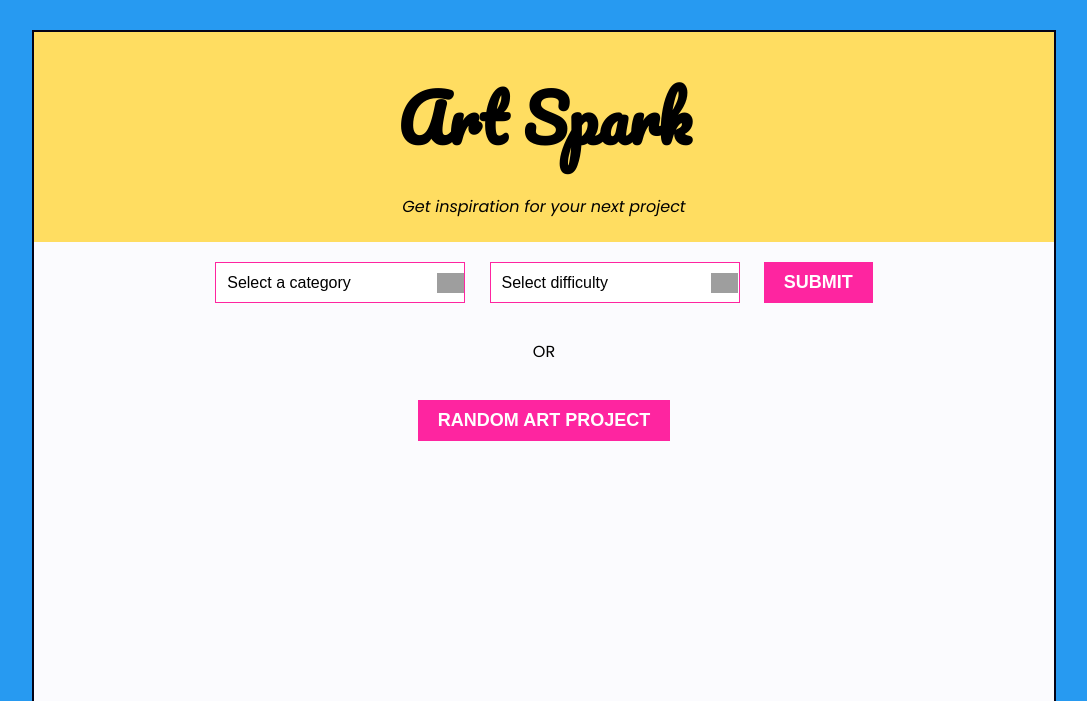
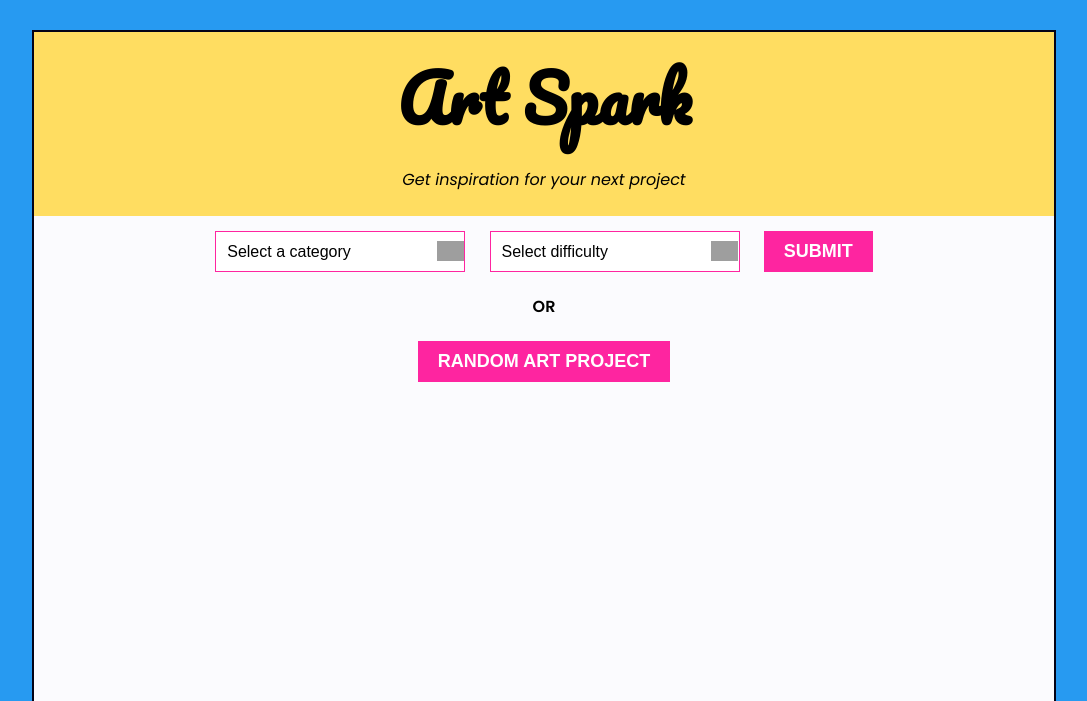
Before and after one commit to DeniseLewis1/art-spark, a Flask app: page / in a window 1280 px wide. Shown: the top 701 px of the page, without its empty margins (96-1183 px from the left). Run offline with Flask 2, Linux system fonts and the light colour scheme; grey boxes are pictures that could not be loaded.

Commit message:
Adjust margins and padding

```diff
--- a/static/styles.css
+++ b/static/styles.css
@@ -30,7 +30,7 @@ body {
 h1 {
     font-family: "Pacifico", cursive;
     font-size: 4em;
-    margin: 20px 0;
+    margin: 0;
 }
 
 h2 {
@@ -45,7 +45,7 @@ h3 {
     text-transform: capitalize;
     font-size: 1.1rem;
     font-weight: 600;
-    margin: 10px;
+    margin: 5px;
 }
 
 header {
@@ -58,7 +58,7 @@ header {
 .selectors {
     display:flex;
     flex-direction:row;
-    padding: 20px;
+    padding: 15px;
 }
 
 form {
@@ -97,14 +97,20 @@ button:hover {
     background-color: var(--black);
 }
 
+p.or {
+    font-weight: 600;
+}
+
+p {
+    margin: 7px 0;
+}
+
 .output {
     width: 80%;
     max-width: 800px;
-    margin: 10px auto 20px;
+    margin: 15px auto;
     padding: 10px 20px;
     background-color: var(--teal);
     box-shadow: 0 1px 3px rgba(0,0,0,0.12), 0 1px 2px rgba(0,0,0,0.24);
     border: 1px solid var(--pink);
 }
-
-.project {}
--- a/templates/home.html
+++ b/templates/home.html
@@ -40,7 +40,7 @@
                 <button type="submit" form="artform" value="submit">Submit</button>
             </form>
         </section>
-        <p>OR</p>
+        <p class="or">OR</p>
         <section class="selectors">
             <form action="/random" method="POST" id="randomartform">
                 <button type="submit" form="randomartform" value="submit">Random Art Project</button>
@@ -52,6 +52,6 @@
                 <h3>Difficulty: {{difficulty}}</h3>
                 <p class="project">{{project}}</p>
             </section>
-        {% endif  %}
+        {% endif %}
     </body>
 </html>
```
